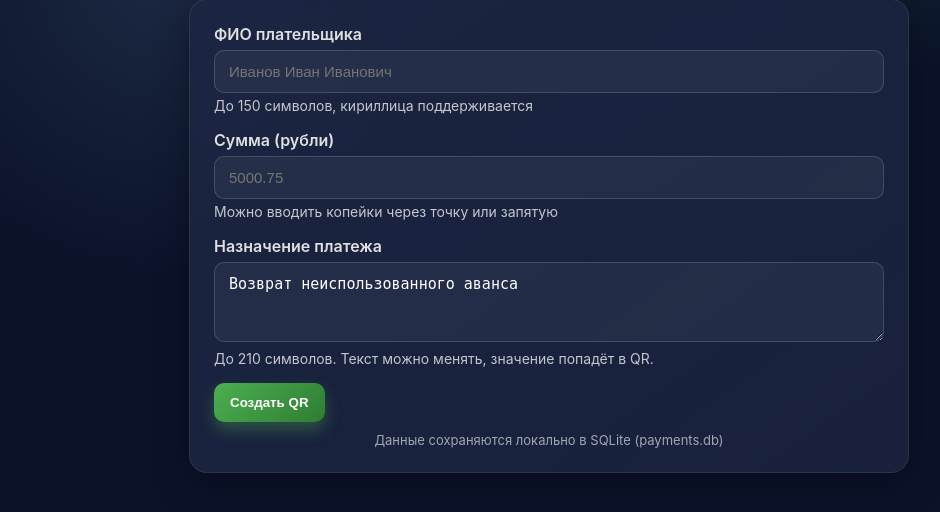
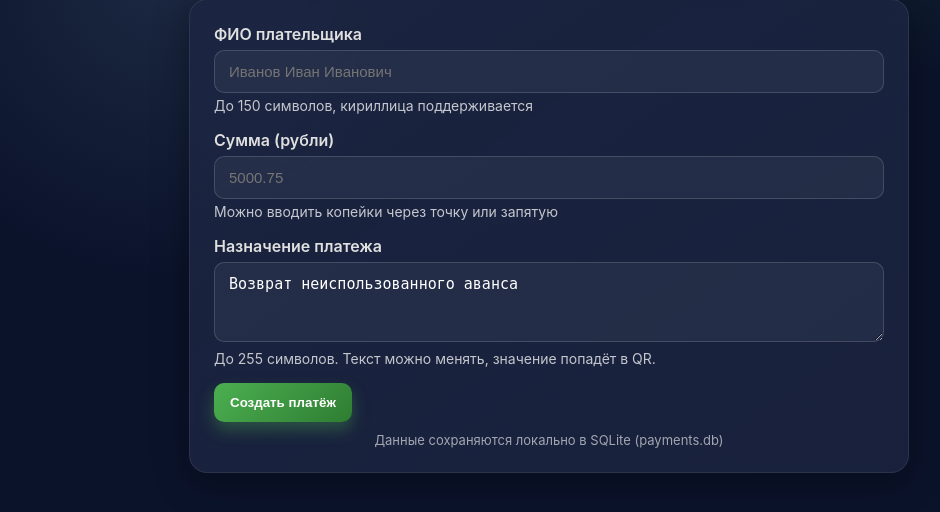
Before and after one commit to alexsandr111/qrweb, a FastAPI app: page / in a window 1280 px wide. Shown: the part 185-697 px from the top of the page, without its empty margins (91-1031 px from the left). Run offline with FastAPI, Linux system fonts and the light colour scheme.

Commit message:
Update payment purpose limits and labels

```diff
--- a/app/main.py
+++ b/app/main.py
@@ -154,8 +154,8 @@
     cleaned_purpose = purpose.strip()
     if not cleaned_purpose:
         errors.append("Укажите назначение платежа")
-    elif len(cleaned_purpose) > 210:
-        errors.append("Назначение платежа должно быть до 210 символов")
+    elif len(cleaned_purpose) > 255:
+        errors.append("Назначение платежа должно быть до 255 символов")
 
     try:
         amount_rub, amount_kopecks = sanitize_amount(amount)
--- a/app/templates/form.html
+++ b/app/templates/form.html
@@ -38,11 +38,11 @@
         </div>
         <div>
           <label for="purpose">Назначение платежа</label>
-          <textarea id="purpose" name="purpose" maxlength="210" rows="3" required>{{ values.get('purpose', 'Возврат неиспользованного аванса') }}</textarea>
-          <div class="helper">До 210 символов. Текст можно менять, значение попадёт в QR.</div>
+          <textarea id="purpose" name="purpose" maxlength="255" rows="3" required>{{ values.get('purpose', 'Возврат неиспользованного аванса') }}</textarea>
+          <div class="helper">До 255 символов. Текст можно менять, значение попадёт в QR.</div>
         </div>
         <div>
-          <button type="submit">Создать QR</button>
+          <button type="submit">Создать платёж</button>
         </div>
       </form>
       <footer>Данные сохраняются локально в SQLite (payments.db)</footer>
```
